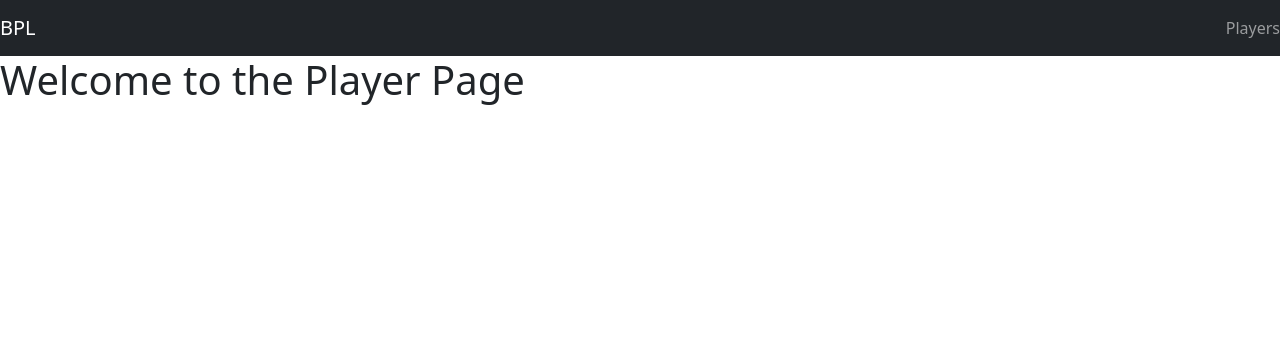
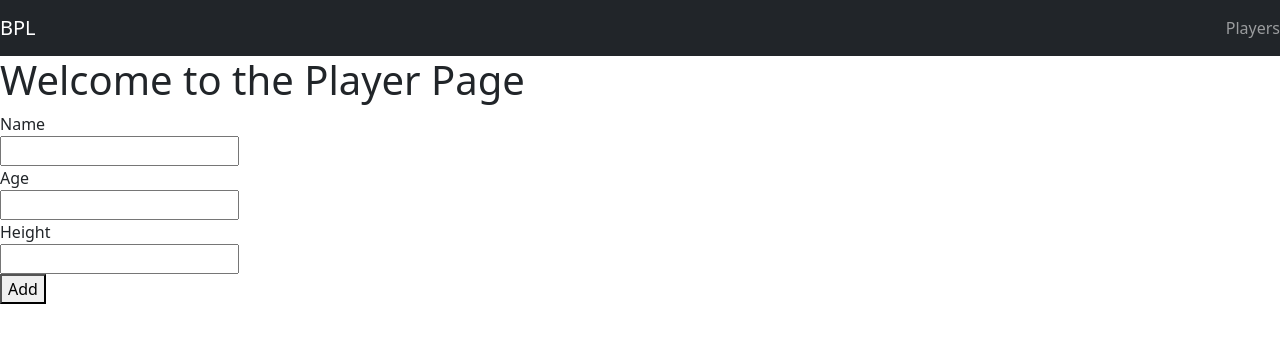
Before and after one commit to gub1th/simpleBracketMaker, a React (Vite) app in the folder simpleBracketMaker/: page /players in a window 1280 px wide. Shown: the top 342 px of the page. Built offline with nearby package versions, Linux system fonts and the light colour scheme.

Commit message:
made a generalized form component

```diff
--- a/simpleBracketMaker/src/PlayerPage.jsx
+++ b/simpleBracketMaker/src/PlayerPage.jsx
@@ -1,8 +1,50 @@
+import React, { useState } from 'react';
+import FormComponent2 from './components/FormComponent2';
+
 function PlayerPage() {
+    const [playerData, setPlayerData] = useState([]);
+
+    const playerFields = [
+        {
+          name: 'pName',
+          label: 'Name',
+          validation: {
+            required: true,
+            pattern: /^[a-zA-Z]+$/,
+            errorMsg: 'Name should only contain alphabetic characters.',
+          },
+        },
+        {
+          name: 'pAge',
+          label: 'Age',
+          validation: {
+            required: true,
+            pattern: /^[0-9]+$/,
+            errorMsg: 'Age should only contain numbers.',
+          },
+        },
+        {
+          name: 'pHeight',
+          label: 'Height',
+          validation: {
+            required: true,
+            pattern: /^[0-9]+$/,
+            errorMsg: 'Height should only contain numbers.',
+          },
+        },
+      ];
+
     return (
-        <div>
-            <h1>Welcome to the Player Page</h1>
-        </div>
+        <>
+            <div>
+                <h1>Welcome to the Player Page</h1>
+            </div>
+            <FormComponent2
+                data={playerData}
+                setData={setPlayerData}
+                fields={playerFields}
+            />
+        </>
     )
 }
 
--- /dev/null
+++ b/simpleBracketMaker/src/components/FormComponent2.jsx
@@ -0,0 +1,95 @@
+import React, { useState } from 'react';
+
+function FormComponent2({ data, setData, fields }) {
+  const initialFormData = Object.fromEntries(fields.map((field) => [field.name, '']));
+
+  const [formData, setFormData] = useState(initialFormData);
+  const [formErrors, setFormErrors] = useState({});
+  const [formSuccess, setFormSuccess] = useState('');
+
+  const handleInputChange = (event) => {
+    const { id, value } = event.target;
+    setFormData((prevData) => ({
+      ...prevData,
+      [id]: value,
+    }));
+  };
+
+  const handleSubmit = (event) => {
+    event.preventDefault();
+
+    const errors = {};
+    let isFormValid = true;
+
+    fields.forEach((field) => {
+      const { name, label, validation } = field;
+      const fieldValue = formData[name].trim();
+
+      if (validation.required && fieldValue === '') {
+        errors[name] = `${label} is required`;
+        isFormValid = false;
+      }
+
+      else if (validation.pattern && !validation.pattern.test(fieldValue)) {
+        errors[name] = validation.errorMsg;
+        isFormValid = false;
+      }
+    });
+
+    if (!isFormValid) {
+      setFormErrors(errors);
+      setFormSuccess('');
+      return;
+    }
+
+    // special case for team form
+    if (formData.hasOwnProperty('teamName')) {
+      const teamNameInput = formData.teamName.trim();
+      if (data.some((team) => team.teamName === teamNameInput)) {
+        setFormErrors({ teamName: 'Team name already exists.' });
+        setFormSuccess('');
+        return;
+      }
+    }
+
+    setData((prevData) => [...prevData, formData]);
+    setFormData(initialFormData);
+    setFormErrors({});
+    setFormSuccess('Successfully added.');
+
+    // Clear success message
+    setTimeout(() => {
+      setFormSuccess('');
+    }, 3000);
+  };
+
+  return (
+    <div>
+      <form onSubmit={handleSubmit}>
+        {fields.map((field) => (
+          <React.Fragment key={field.name}>
+            <label className="formLabel" htmlFor={field.name}>
+              {field.label}
+            </label>
+            <br />
+            <input
+              className="formInput"
+              type="text"
+              id={field.name}
+              value={formData[field.name]}
+              onChange={handleInputChange}
+            />
+            {formErrors[field.name] && (
+              <div className="alert alert-danger">{formErrors[field.name]}</div>
+            )}
+            <br />
+          </React.Fragment>
+        ))}
+        <button type="submit">Add</button>
+      </form>
+      {formSuccess && <div className="alert alert-success">{formSuccess}</div>}
+    </div>
+  );
+}
+
+export default FormComponent2;
```
